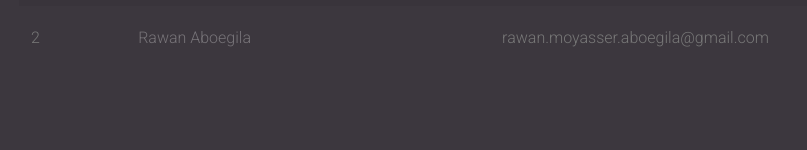
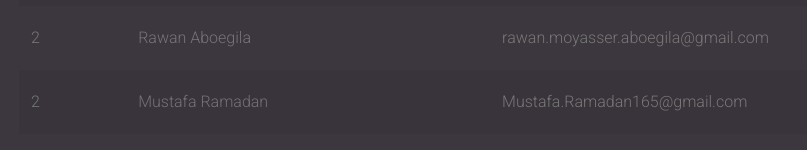
Before and after one commit to MahmoudElbasha/merge-task, a plain HTML site: page table/index.html in a window 1280 px wide. Shown: the part 1485-1635 px from the top of the page, 66-873 px from the left. Drawn offline with Linux system fonts and the light colour scheme.

Commit message:
first repo

```diff
--- a/table/index.html
+++ b/table/index.html
@@ -162,6 +162,14 @@
             </tr>
 
             <!-- to here -->
+            <!-- copy from here -->
+            <tr scope="row">
+              <td>2</td>
+              <td><a href="#">Mustafa Ramadan</a></td>
+              <td>Mustafa.Ramadan165@gmail.com</td>
+            </tr>
+
+            <!-- to here -->
 
 
           </tbody>
```
